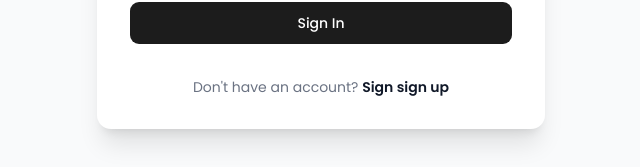
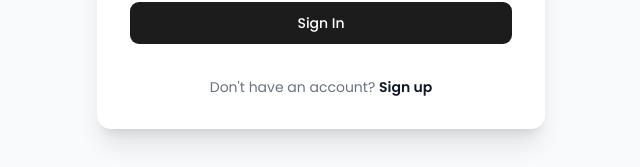
Before and after one commit to ultra066/koin, a Next.js app: page /login in a window 1280 px wide. Shown: the part 487-654 px from the top of the page, without its empty margins (319-959 px from the left). Built offline with nearby package versions, Linux system fonts and the light colour scheme.

Commit message:
fix: wrap login page search params in suspense boundary

```diff
--- a/src/app/login/page.tsx
+++ b/src/app/login/page.tsx
@@ -1,6 +1,6 @@
 'use client'
 
-import { useState } from 'react'
+import { useState, Suspense } from 'react'
 import { useSearchParams } from 'next/navigation'
 import { Button } from '@/components/ui/button'
 import { Input } from '@/components/ui/input'
@@ -10,7 +10,7 @@ import { Poppins } from 'next/font/google'
 
 const poppins = Poppins({ weight: ['400', '500', '600', '700'], subsets: ['latin'] })
 
-export default function LoginPage() {
+function LoginForm() {
   const [isLogin, setIsLogin] = useState(true)
   const [showPassword, setShowPassword] = useState(false)
   const [showConfirm, setShowConfirm] = useState(false)
@@ -128,10 +128,18 @@ export default function LoginPage() {
         <div className="mt-8 text-center text-sm text-gray-500">
           {isLogin ? "Don't have an account? " : "Already have an account? "}
           <button type="button" onClick={toggleMode} className="font-semibold text-gray-900 hover:underline">
-            {isLogin ? 'Sign sign up' : 'Log in'}
+            {isLogin ? 'Sign up' : 'Log in'}
           </button>
         </div>
       </div>
     </div>
   )
 }
+
+export default function LoginPage() {
+  return (
+    <Suspense fallback={<div className="min-h-screen flex items-center justify-center bg-gray-50">Loading...</div>}>
+      <LoginForm />
+    </Suspense>
+  )
+}
```
